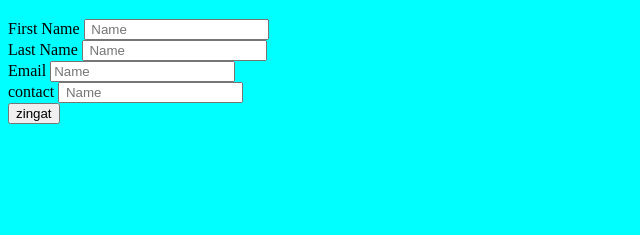
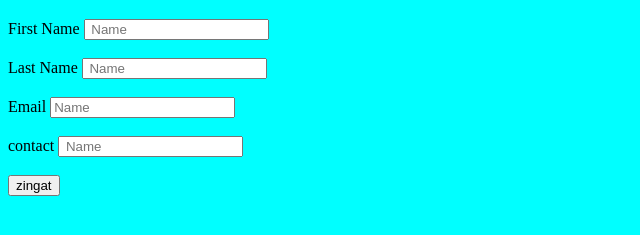
Before and after one commit to kumar67890/html.txt, a plain HTML site: page forms-1.html in a window 1280 px wide. Shown: the part 61-296 px from the top of the page, without its empty margins (0-640 px from the left). Drawn offline with Linux system fonts and the light colour scheme.

Commit message:
Update forms-1.html

```diff
--- a/forms-1.html
+++ b/forms-1.html
@@ -18,27 +18,27 @@
 
 
         <label for="fname">First Name</label>
-         <input type="text" placeholder=" Name" name="" id="fname">
+         <input type="text" placeholder=" Name" name="" id="fname"><br><br>
 
-                      <br>
+
 
 
         <label for="lname">Last Name</label>
-         <input type="text" placeholder=" Name" name="" id="lname">
+         <input type="text" placeholder=" Name" name="" id="lname"><br><br>
 
-              <br>
+
 
 
         <label for="ename">Email</label>
-         <input type="text" placeholder="Name" name="" id="ename">
+         <input type="text" placeholder="Name" name="" id="ename"> <br><br>
 
 
-            <br>
+
 
         <label for="cname">contact</label>
-         <input type="text" placeholder=" Name" name="" id="cname">
+         <input type="text" placeholder=" Name" name="" id="cname"> <br><br>
 
-                     <br>
+
 
          <button type="submit">zingat</button>
 
```
